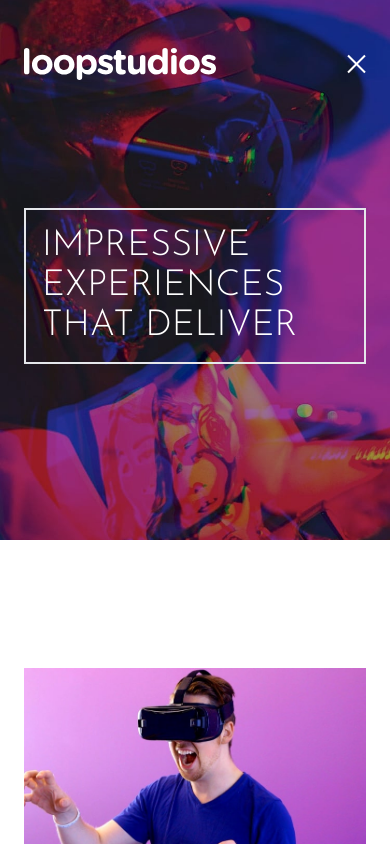
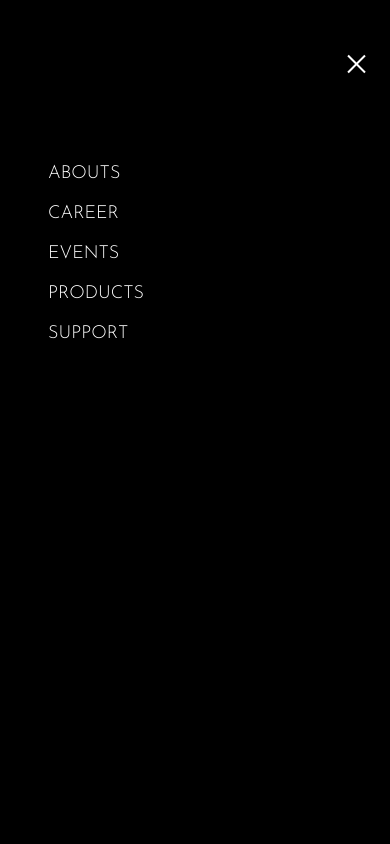
Before and after one commit to AlejandroRodarte/tailwind-course-loopstudios-website, a website: page index.html in a window 390 px wide. Both pictures are taken after a click on the button 354 px from the left and 64 px from the top of the page. Shown: the top 844 px of the page. Drawn offline with Linux system fonts and the light colour scheme.

Commit message:
mobile menu and javascript

```diff
--- a/index.html
+++ b/index.html
@@ -11,6 +11,7 @@
       rel="stylesheet"
     />
     <link rel="stylesheet" href="css/style.css" />
+    <script src="js/script.js" defer></script>
     <title>Loopstudios Website</title>
   </head>
   <body>
@@ -67,10 +68,11 @@
           <div class="md:hidden">
             <!-- Main Hamburger Container -->
             <!-- 1. also remains hidden on larger screens -->
+            <!-- 2. z-20 so it remains on top of the mobile menu (z-10) -->
             <button
               id="menu-btn"
               type="button"
-              class="hamburger open block focus:outline-none md:hidden"
+              class="hamburger z-20 block focus:outline-none md:hidden"
             >
               <!-- Three lines that compose the hamburger icon -->
               <span class="hamburger-top"></span>
@@ -79,7 +81,21 @@
             </button>
           </div>
         </nav>
-        <!-- TODO: Mobile-Only Menu -->
+        <!--  Mobile-Only Menu -->
+        <!-- 1. absolute position: relative to the <body> since direct ancestor is static, not relative -->
+        <!-- 2. top-0, left-0 to anchor menu overlay to the top-left -->
+        <!-- 3. z-10 so it goes over the main page content, but remains below the hamburger close icon (z-20) -->
+        <!-- 4. display: hidden by default, but will set to display: flex (appears on screen) when the hamburger icon is clicked (has the "open" class active) -->
+        <div
+          id="menu"
+          class="absolute top-0 left-0 z-10 hidden min-h-screen w-full flex-col space-y-3 bg-black pr-1 pt-40 pl-12 text-lg uppercase text-white"
+        >
+          <a href="#" class="hover:text-pink-500">Abouts</a>
+          <a href="#" class="hover:text-pink-500">Career</a>
+          <a href="#" class="hover:text-pink-500">Events</a>
+          <a href="#" class="hover:text-pink-500">Products</a>
+          <a href="#" class="hover:text-pink -500">Support </a>
+        </div>
         <!-- Bottom Hero Content Container -->
         <div
           class="my-32 max-w-lg border-2 p-4 font-sans text-4xl uppercase text-white md:p-10 md:text-6xl"
--- /dev/null
+++ b/js/script.js
@@ -0,0 +1,10 @@
+const menu = document.getElementById('menu');
+const menuBtn = document.getElementById('menu-btn');
+
+const onMenuBtnClick = () => {
+  menuBtn.classList.toggle('open');
+  menu.classList.toggle('hidden');
+  menu.classList.toggle('flex');
+};
+
+menuBtn.addEventListener('click', onMenuBtnClick);
```
Also changed, not shown: css/style.css.
